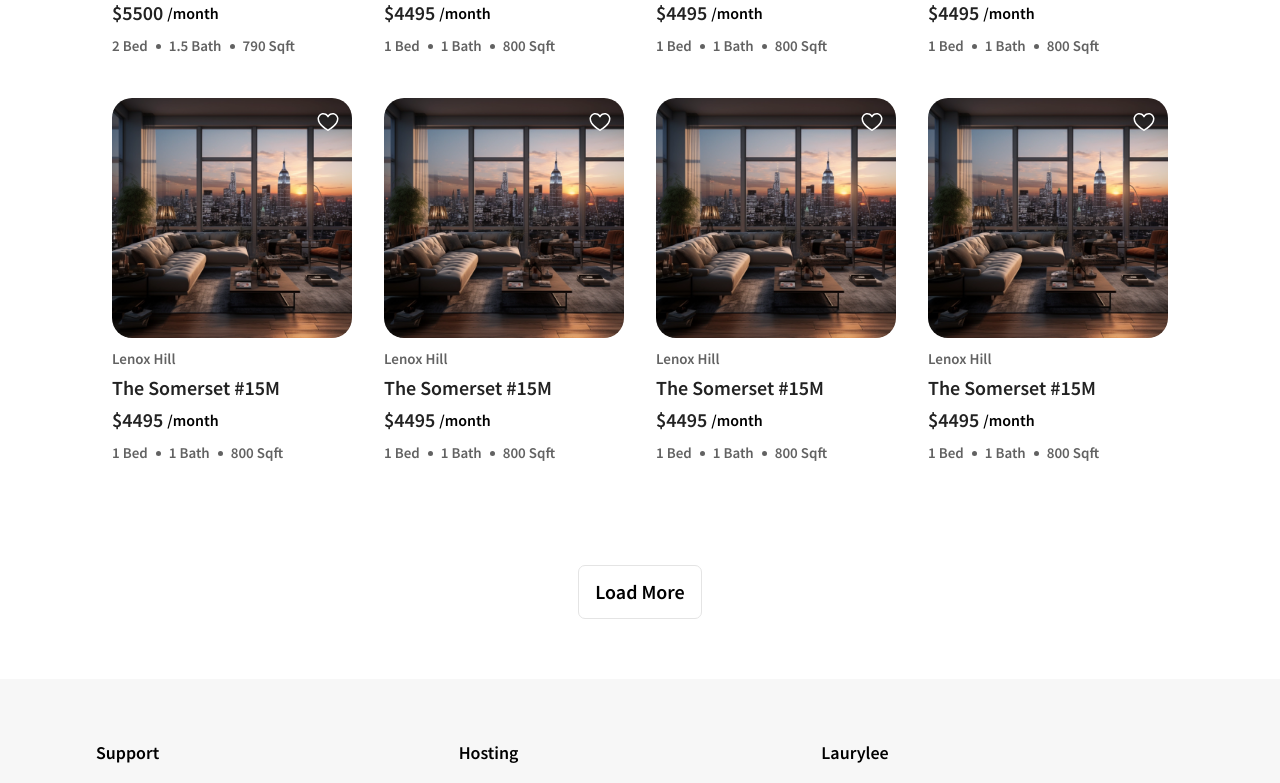
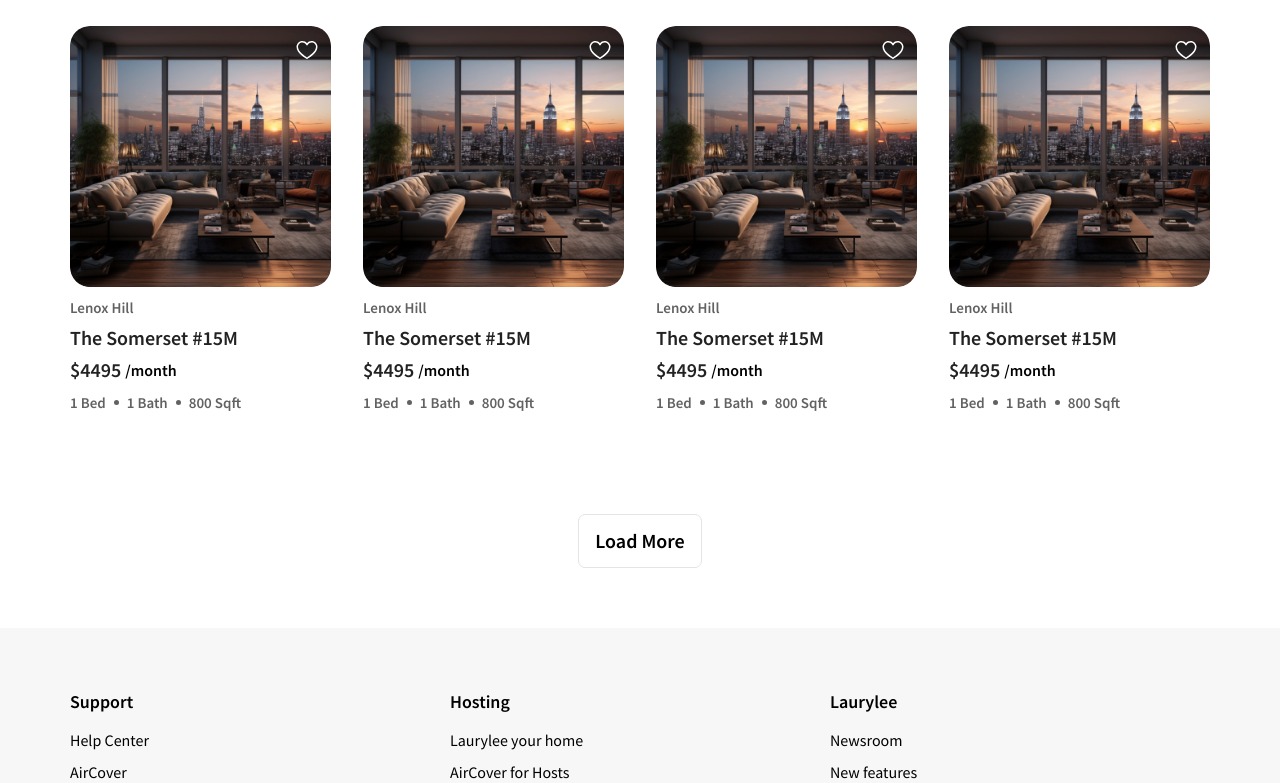
Before and after one commit to shariful10/jiibs, a Next.js app: page / in a window 1280 px wide. Shown: the part 980-1763 px from the top of the page. Built offline with nearby package versions, Linux system fonts and the light colour scheme.

Commit message:
Fixed container width issues

```diff
--- a/src/Components/Regular/Container.jsx
+++ b/src/Components/Regular/Container.jsx
@@ -3,7 +3,7 @@ import React from "react";
 export default function Container({ children, className }) {
   return (
     <div
-      className={`w-full px-4 max-[1128px]:max-w-[1024px] max-[1368px]:max-w-[1120px] xl:max-w-[1140px] max-[1920px]:max-w-[1520px] mx-auto ${
+      className={`px-4 md:px-10 lg:px-10 xl:max-w-[1140px] xl:px-0 xxl:max-w-[1380px] mx-auto w-full ${
         className ? className : null
       }`}
     >
@@ -11,5 +11,3 @@ export default function Container({ children, className }) {
     </div>
   );
 }
-
-// w-full px-4 max-[1128px]:max-w-[1024px] max-[1368px]:max-w-[1120px] xl:max-w-[1380px] max-[1920px]:max-w-[1520px] mx-auto
--- a/src/app/(root)/page.jsx
+++ b/src/app/(root)/page.jsx
@@ -5,14 +5,15 @@ import MobileFiltering from "@/Components/Filters/MobileFiltering";
 import ApartmentCard from "@/Components/Regular/ApartmentCard/ApartmentCard";
 import Container from "@/Components/Regular/Container";
 import { data } from "@/Components/data";
+import React from "react";
 
 const Home = () => {
   const apartments = data.apartments;
 
   return (
-    <Container>
+    <React.Fragment>
       {/* Desktop categories and filtering  */}
-      <CategoriesAndFilter />
+      {/* <CategoriesAndFilter /> */}
       {/* Mobile categories and filtering  */}
       <MobileFiltering />
 
@@ -28,7 +29,7 @@ const Home = () => {
           Load More
         </button>
       </div>
-    </Container>
+    </React.Fragment>
   );
 };
 
--- a/tailwind.config.js
+++ b/tailwind.config.js
@@ -37,12 +37,9 @@ module.exports = {
       xs: "300px",
       sm: "540px",
       md: "768px",
-			mdx: "1024px",
-			lg: "1280px",
-			elg: "1370px",
-			xl: "1440px",
-			xxl: "1600px",
-			exl: "1920px",
+      lg: "1024px",
+      xl: "1266px",
+      xxl: "1660px",
     },
   },
   plugins: [],
```
Also changed, not shown: src/app/(root)/layout.jsx (indentation only). Lines whose indentation alone changed are shown as unchanged.
